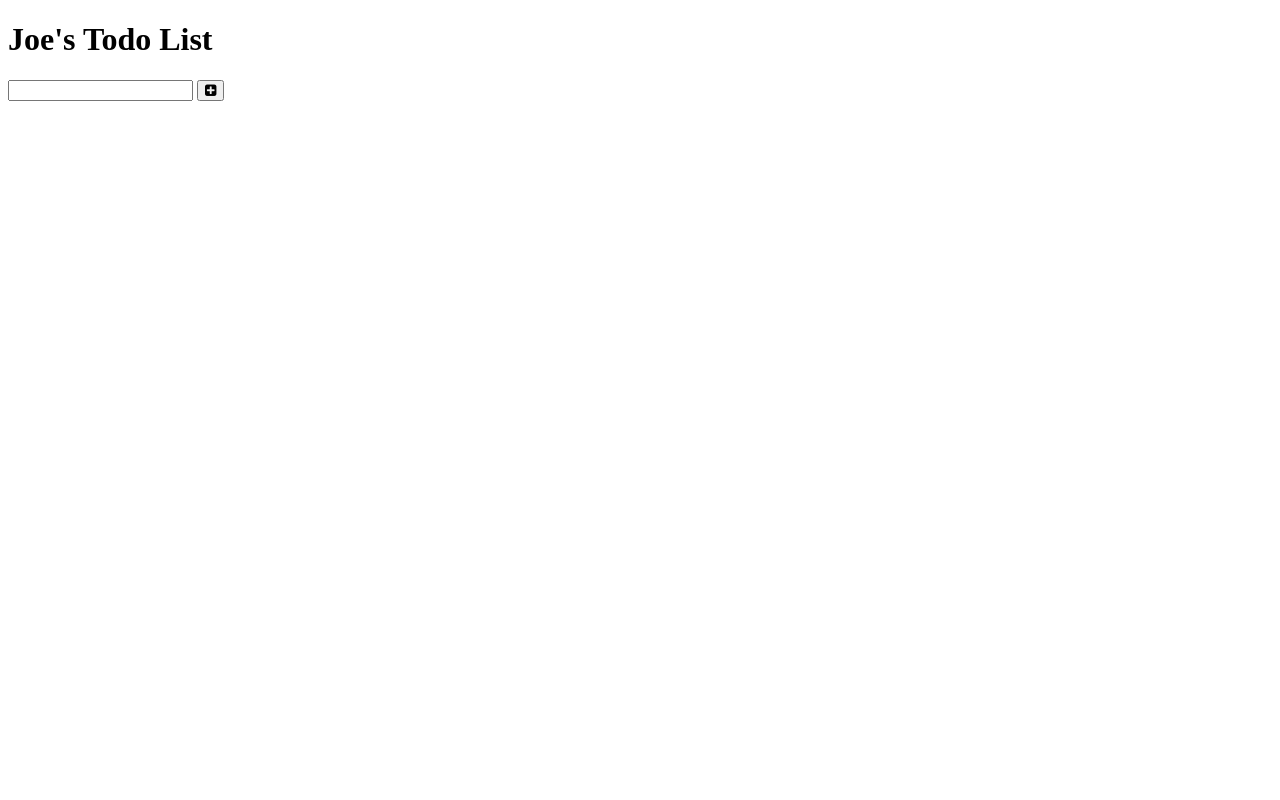
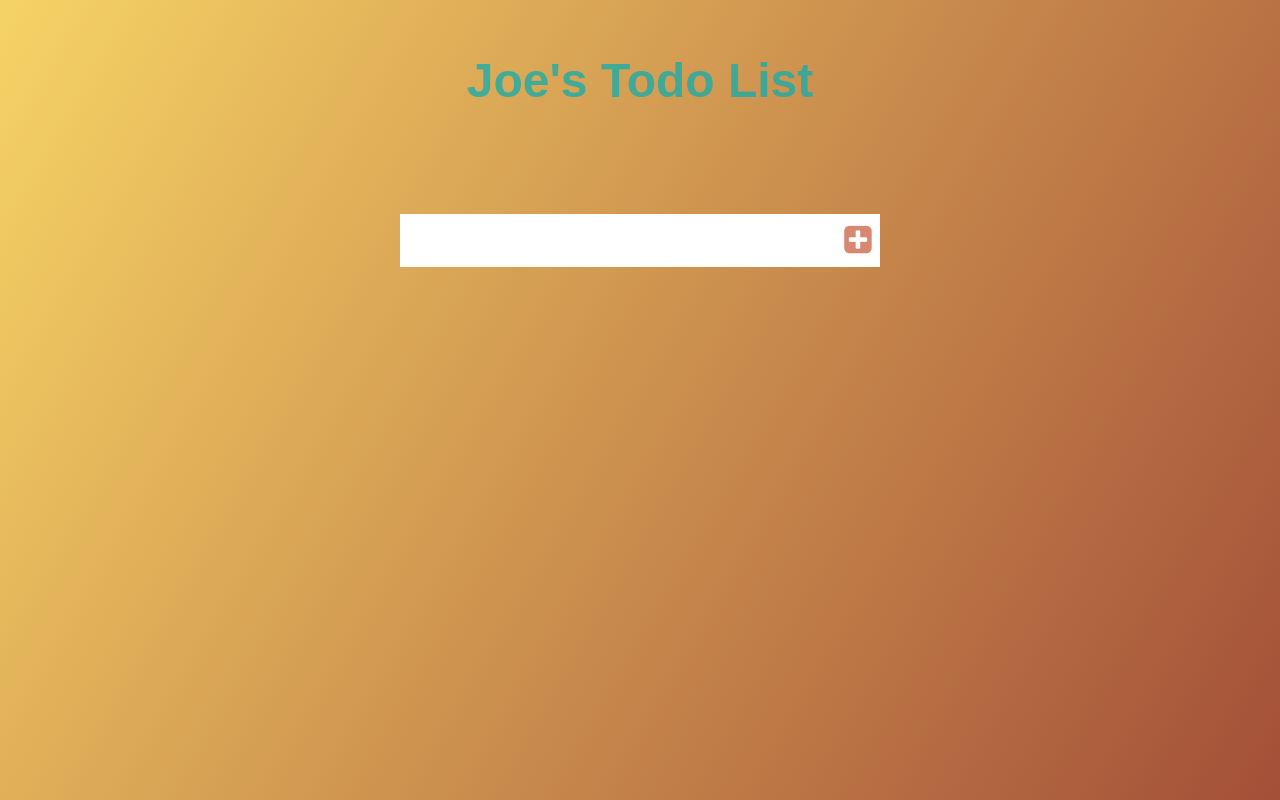
Before and after one commit to jlpanetta1681/2021-todo-list, a plain HTML site: page index.html in a window 1280 px wide. Drawn offline with Linux system fonts and the light colour scheme; a web font is replaced by a local one.

Commit message:
set up the text field and tadding the finctionality for thr list items to be added and deleted and checked

```diff
--- a/app.js
+++ b/app.js
@@ -0,0 +1,27 @@
+//selectors
+const todoInput = document.querySelector('.todo-input')
+const todoButton = document.querySelector('.todo-button')
+const todoList = document.querySelector('.todo-list')+
+
+
+//event listeners
+todoButton.addEventListener('click', addTodo);
+
+
+
+
+//functions
+function addTodo(event){
+    //stop the form from submitting
+    event.preventDefault();
+    // todoDiv
+    const todoDiv = document.createElement("div");
+    todoDiv.classList.add("todo");
+
+    //create list item
+    const newTodo = document.createElement("li");
+    newTodo.innerText = ":hey";
+    newTodo.classList.add("todo-item");
+
+
+}
--- a/index.html
+++ b/index.html
@@ -16,7 +16,7 @@
     </header>
     <form>
         <input type="text"class="todo-input">
-        <button class="ttodo-button" type="submit">
+        <button class="todo-button" type="submit">
             <i class="fa fa-plus-square"></i>
         </button>
     </form>
--- a/style.css
+++ b/style.css
@@ -0,0 +1,41 @@
+*{
+    margin: 0;
+    padding: 0;
+    box-sizing: border-box
+}
+
+body {
+    background-image: linear-gradient(120deg,#f6d365, #a34f38);
+    color: rgba(20, 172, 172, 0.774);
+    font-family: "Ephesis", sans-serif;
+    min-height: 100vh;
+}
+
+header {
+    font-size: 1.5rem;
+}
+
+header, form {
+    min-height: 20vh;
+    display: flex;
+    justify-content: center;
+    align-items: center;
+}
+
+form input, form button {
+    padding: 0.5rem;
+    font-size: 2rem;
+    border: none;
+    background: white;
+}
+
+form button{
+    color: #d88771;
+    background: white;
+    cursor: pointer;
+    transition: all 0.3s ease;
+}
+form button:hover {
+    background: #d88771;
+    color: white;
+}
```
